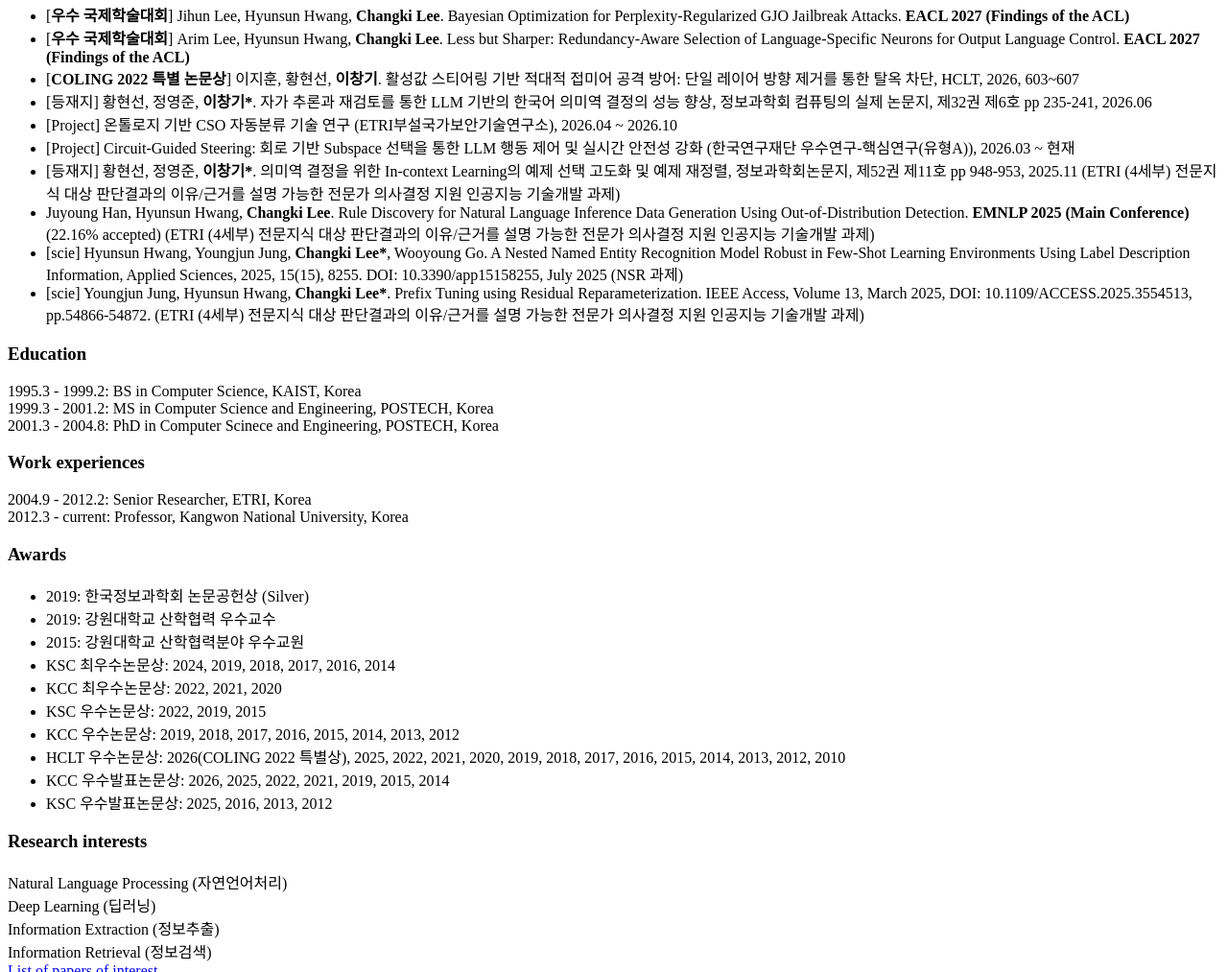
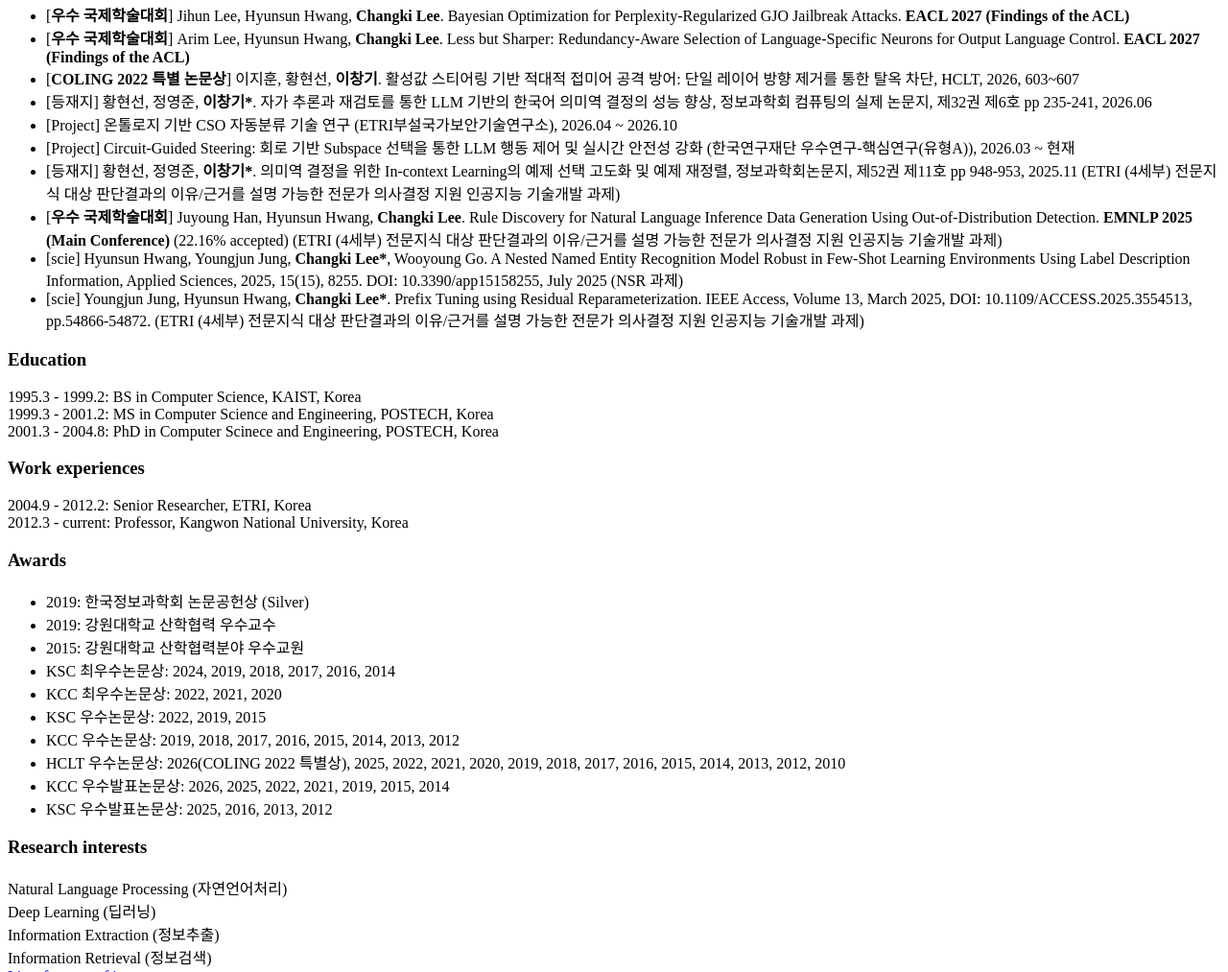
Before and after one commit to leeck10/leeck10.github.io, a plain HTML site: page index.html in a window 1280 px wide. Shown: the part 900-1913 px from the top of the page at 96% size. Drawn offline with Linux system fonts and the light colour scheme.

Commit message:
Update index.html

```diff
--- a/index.html
+++ b/index.html
@@ -34,7 +34,7 @@
 		<li> [Project] 온톨로지 기반 CSO 자동분류 기술 연구 (ETRI부설국가보안기술연구소), 2026.04 ~ 2026.10
 		<li> [Project] Circuit-Guided Steering: 회로 기반 Subspace 선택을 통한 LLM 행동 제어 및 실시간 안전성 강화 (한국연구재단 우수연구-핵심연구(유형A)), 2026.03 ~ 현재
 		<li> [등재지] 황현선, 정영준, <b>이창기*</b>. 의미역 결정을 위한 In-context Learning의 예제 선택 고도화 및 예제 재정렬, 정보과학회논문지, 제52권 제11호 pp 948-953, 2025.11 (ETRI (4세부) 전문지식 대상 판단결과의 이유/근거를 설명 가능한 전문가 의사결정 지원 인공지능 기술개발 과제)
-		<li> Juyoung Han, Hyunsun Hwang, <b>Changki Lee</b>. Rule Discovery for Natural Language Inference Data Generation Using Out-of-Distribution Detection. <b>EMNLP 2025 (Main Conference)</b> (22.16% accepted) (ETRI (4세부) 전문지식 대상 판단결과의 이유/근거를 설명 가능한 전문가 의사결정 지원 인공지능 기술개발 과제)
+		<li> [<b>우수 국제학술대회</b>] Juyoung Han, Hyunsun Hwang, <b>Changki Lee</b>. Rule Discovery for Natural Language Inference Data Generation Using Out-of-Distribution Detection. <b>EMNLP 2025 (Main Conference)</b> (22.16% accepted) (ETRI (4세부) 전문지식 대상 판단결과의 이유/근거를 설명 가능한 전문가 의사결정 지원 인공지능 기술개발 과제)
 		<li> [scie] Hyunsun Hwang, Youngjun Jung, <b>Changki Lee*</b>, Wooyoung Go. A Nested Named Entity Recognition Model Robust in Few-Shot Learning Environments Using Label Description Information, Applied Sciences, 2025, 15(15), 8255. DOI: 10.3390/app15158255, July 2025 (NSR 과제)
 		<li> [scie] Youngjun Jung, Hyunsun Hwang, <b>Changki Lee*</b>. Prefix Tuning using Residual Reparameterization. IEEE Access, Volume 13, March 2025, DOI: 10.1109/ACCESS.2025.3554513, pp.54866-54872. (ETRI (4세부) 전문지식 대상 판단결과의 이유/근거를 설명 가능한 전문가 의사결정 지원 인공지능 기술개발 과제)
 	</ul>
```
